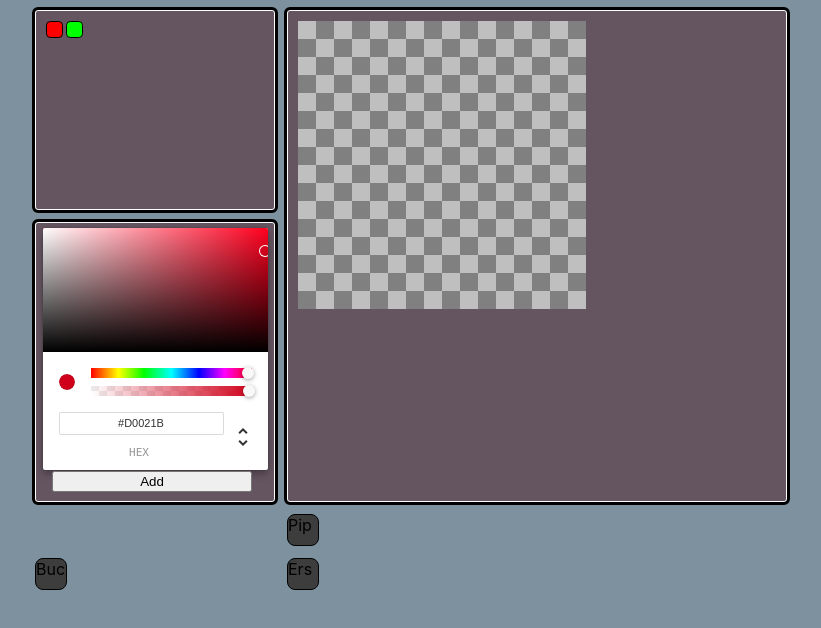
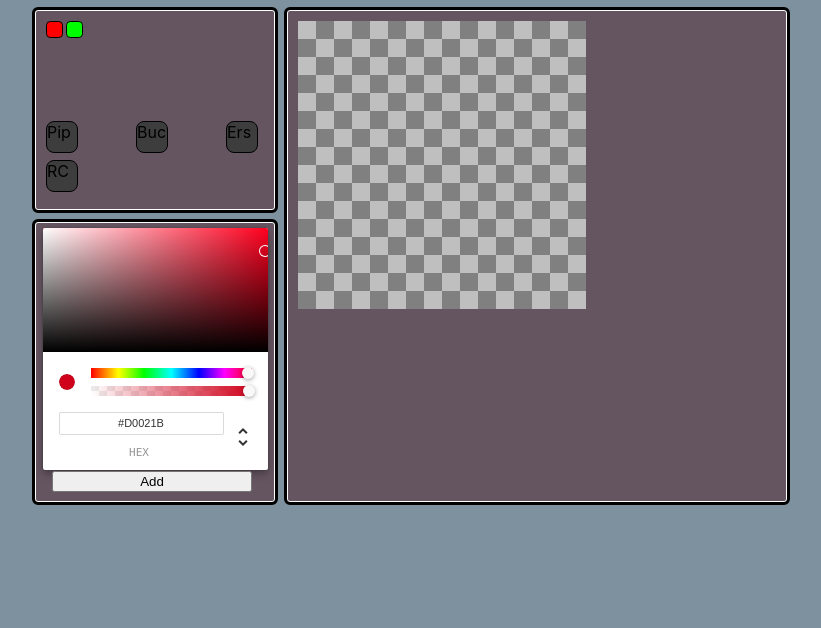
Before and after one commit to KonstantinKolo/PixiArtSimple, a React (Create React App) app: page / in a window 1280 px wide. Both pictures are taken after a click on the button "Change Page". Shown: the top 628 px of the page, without its empty margins (285-1106 px from the left). Built offline with nearby package versions, Linux system fonts and the light colour scheme.

Commit message:
Added remove-color tool, some work on the css

```diff
--- a/src/App.css
+++ b/src/App.css
@@ -54,6 +54,12 @@ body{
   display: grid;
   background-color: rgba(101,85,97,255);
   grid-template-columns: 20px 20px 20px 20px;
+  grid-template-rows: 100px;
+}
+.all-colors{
+  grid-column: 1/5;
+  display: grid;
+  grid-template-columns: 20px 20px 20px 20px 20px 20px 20px 20px 20px 20px 20px;
   grid-template-rows: auto;
 }
 .color{
@@ -61,6 +67,12 @@ body{
   width :15px;
   border-radius: 25%;
   border: 1px solid black;
+}
+.all-tools{
+  grid-column: 1/5;
+  display: grid;
+  grid-template-columns: 90px 90px 90px;
+  grid-template-rows: auto;
 }
 .bucket{
   height: 30px;
@@ -77,6 +89,13 @@ body{
   user-select: none;
 }
 .eraser{
+  height: 30px;
+  width: 30px;
+  border: 1px solid black;
+  border-radius: 25%;
+  user-select: none;
+}
+.remove-colors{
   height: 30px;
   width: 30px;
   border: 1px solid black;
--- a/src/App.jsx
+++ b/src/App.jsx
@@ -6,6 +6,7 @@ import { Bucket } from './DrawingMenu/DrawingItems/Bucket.jsx';
 import { Eraser } from './DrawingMenu/DrawingItems/Eraser.jsx';
 import { Pipette } from './DrawingMenu/DrawingItems/Pipette.jsx';
 import { useState } from 'react';
+import { RemoveColors } from './DrawingMenu/DrawingItems/RemoveColors.jsx';
 
 export let colorExp;
 export let setColorExp;
@@ -25,14 +26,19 @@ function App() {
         <p></p>
 
         <div className='color-holder'>
-          <ColorHolder />
+          <div className='all-colors'>
+            <ColorHolder />
+          </div>
+          <div className='all-tools'>
+            <Pipette />
+            <Bucket />
+            <Eraser />
+            <RemoveColors />
+          </div>
         </div>
         <div className='color-picker-holder'>
           <ColorPicker />
         </div>
-        <Pipette />
-        <Bucket />
-        <Eraser />
       </div>
     </>
   );
--- a/src/DrawingMenu/ColorHolder.jsx
+++ b/src/DrawingMenu/ColorHolder.jsx
@@ -1,14 +1,25 @@
 import { useState } from 'react';
 import { setBtnColorPipExp } from './DrawingItems/Pipette';
 import { colorExp, setColorExp } from '../App';
+import { usingRC } from './DrawingItems/RemoveColors';
 
 export const addColor = (colorCode, outsideColorArr, outsideSetColorArr) => {
+  if(outsideColorArr.length >= 66){
+    outsideColorArr.push({colorCode:colorCode});
+    outsideSetColorArr(outsideColorArr => {
+      return(
+      outsideColorArr.filter((value, i) => i !== 0)
+    )
+    })
+  }
+  else if(outsideColorArr.length < 66){
     outsideSetColorArr(
     [
       ...outsideColorArr,
       { colorCode: colorCode}
     ]
     );
+  }
 }
 export let outsideColorArr;
 export let outsideSetColorArr;
@@ -26,17 +37,27 @@ const ColorHolder = () => {
   outsideColorArr=colorArr;
   outsideSetColorArr=setColorArr;
 
-  const pickColor = (colorClass) => {
-    setColorExp(colorClass);
+  const pickColor = (item) => {
+    if(usingRC === true){
+      // colorArr.filter(item)
+      setColorArr(current =>
+        current.filter(element => {
+          return element !== item;
+        }),
+      );
+    }
+    else{
+      setColorExp(item.colorCode);
       setBtnColorPipExp('3d3d3d');
       var root = document.querySelector(':root');
-    root.style.setProperty('--selectedColor', `${colorClass}`);
+      root.style.setProperty('--selectedColor', `${item.colorCode}`);
+    }
   }
 
   return (
     <>
       { colorArr.map((item) => {
-        return <div className='color' colorCode={item.colorCode} style={{backgroundColor:item.colorCode}} onClick={function (e) {pickColor(item.colorCode)}}></div>;
+        return <div className='color' colorCode={item.colorCode} style={{backgroundColor:item.colorCode}} onClick={function (e) {pickColor(item)}}></div>;
       }) }
     </>
   )
--- /dev/null
+++ b/src/DrawingMenu/DrawingItems/RemoveColors.jsx
@@ -0,0 +1,34 @@
+import { useState } from "react";
+
+export let usingRC;
+export let usingRCSet;
+
+const RemoveColors = () => {
+  const [stateRC, setStateRC] = useState(false)
+  usingRC = stateRC;
+  usingRCSet = setStateRC;
+
+  const [btnColor, setBtnColor] = useState('#3d3d3d')
+
+  const handleClick = e => {
+    if(btnColor === '#3d3d3d'){
+      // setLastColor(colorExp);
+      // setColorExp('')
+      setBtnColor('#2e2e2e');
+      setStateRC(true);
+    }
+    else{
+      setBtnColor('#3d3d3d');
+      setStateRC(false);
+    }
+  }
+
+  return(
+    <div
+    className="remove-colors"
+    onClick={handleClick.bind(this)}
+    style={{backgroundColor:btnColor}}
+    >RC</div>
+  )
+}
+export { RemoveColors }
```
Also changed, not shown: src/DrawingMenu/Canvas.jsx (+1 -37 lines). Lines whose indentation alone changed are shown as unchanged.
